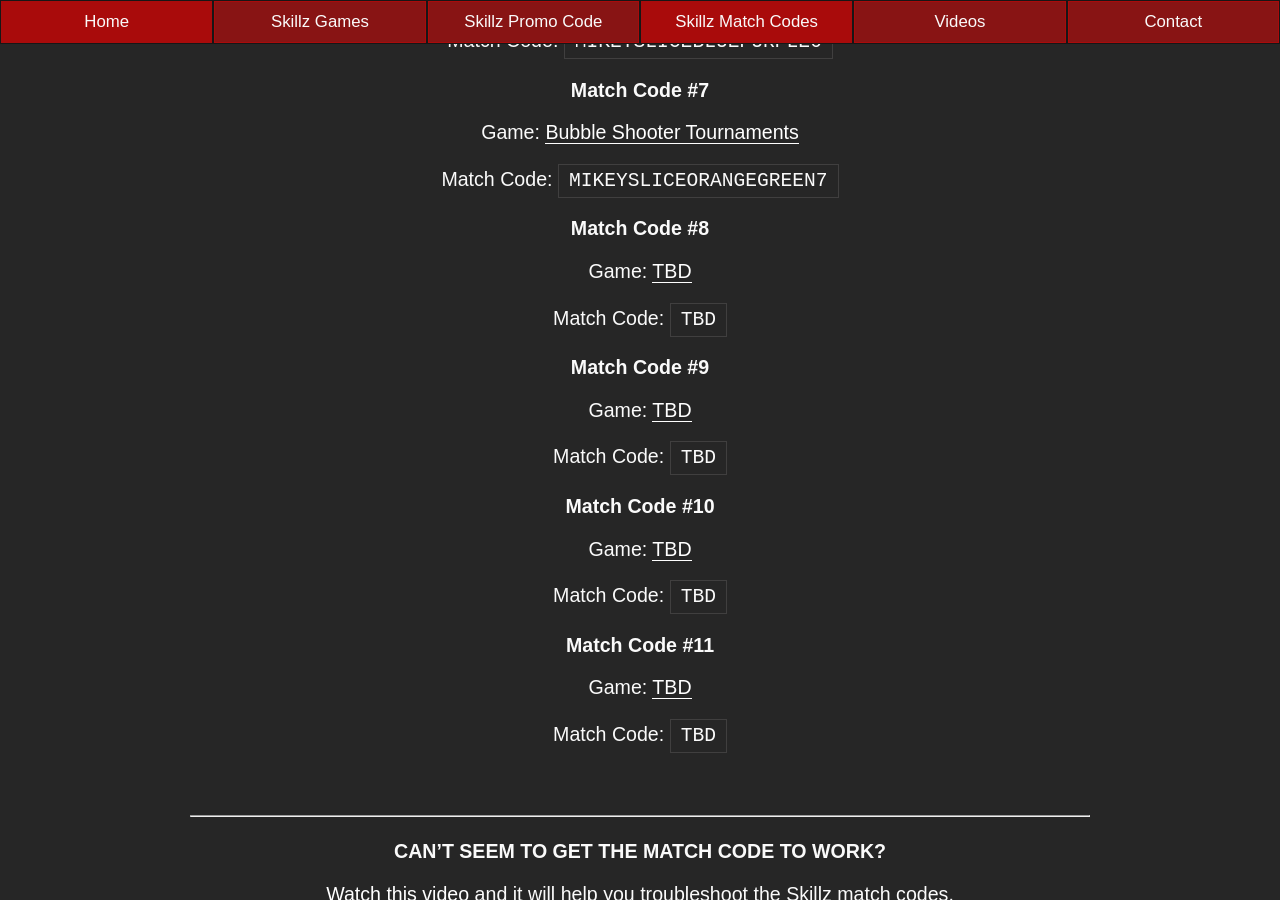
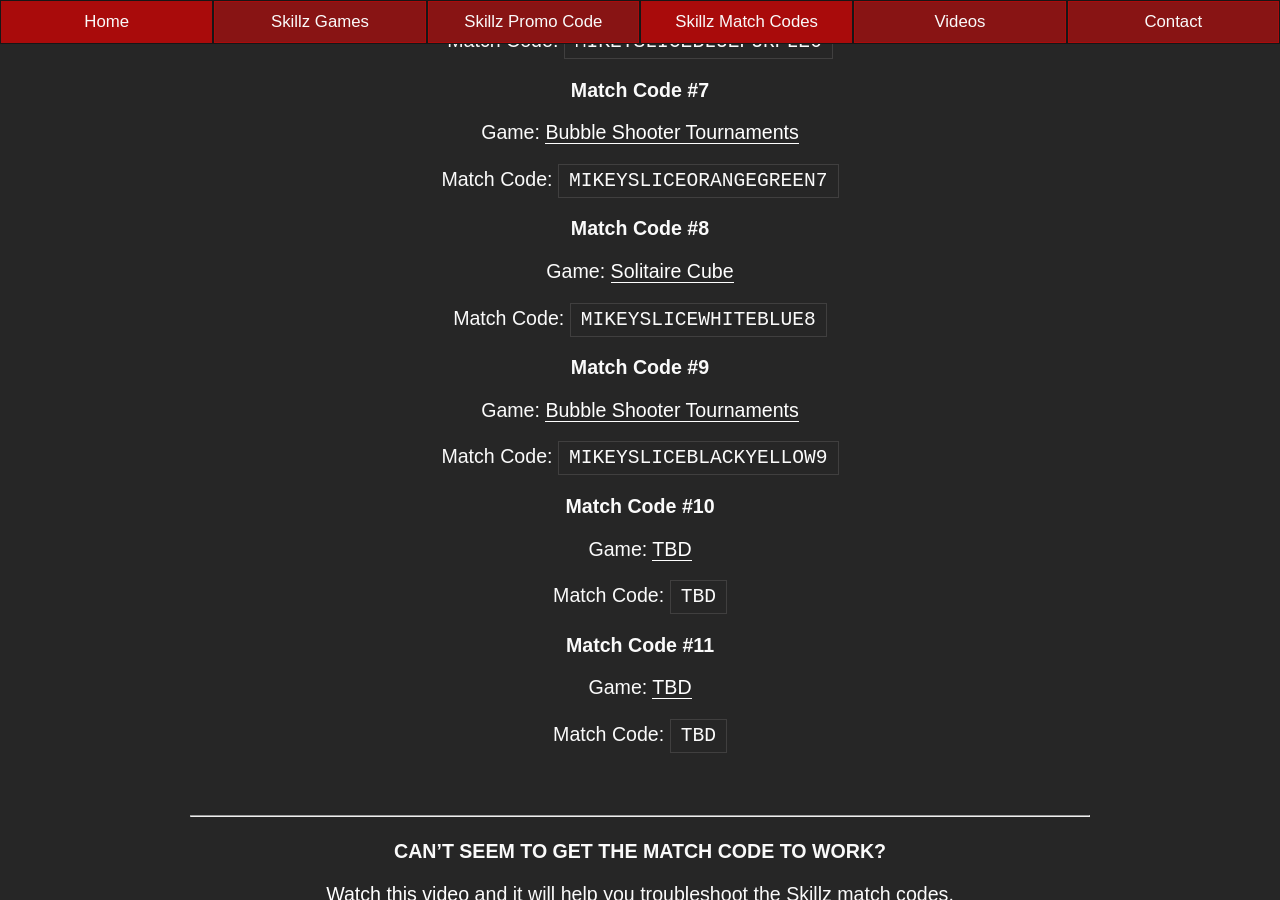
Before and after one commit to mikeyslice/esports-medium, a Jekyll site: the page built from skillz-match-codes.md, in a window 1280 px wide and 900 px high, scrolled down 4076 px. Built offline with Jekyll 4.4.1, drawn with Linux system fonts in a browser that asks for light colours.

Commit message:
Update Skillz Match Codes “skillz-match-codes”

```diff
--- a/_includes/pages/skillz-match-codes.html
+++ b/_includes/pages/skillz-match-codes.html
@@ -145,15 +145,15 @@
 
 <h3>Match Code #8</h3>
 
-<p>Game: <a href="/skillz-games/">TBD</a><p>
+<p>Game: <a href="/skillz-games/">Solitaire Cube</a><p>
 
-<p>Match Code: <code>TBD</code><p>
+<p>Match Code: <code>MIKEYSLICEWHITEBLUE8</code><p>
 
 <h3>Match Code #9</h3>
 
-<p>Game: <a href="/skillz-games/">TBD</a><p>
+<p>Game: <a href="/skillz-games/">Bubble Shooter Tournaments</a><p>
 
-<p>Match Code: <code>TBD</code><p>
+<p>Match Code: <code>MIKEYSLICEBLACKYELLOW9</code><p>
 
 <h3>Match Code #10</h3>
 
```
